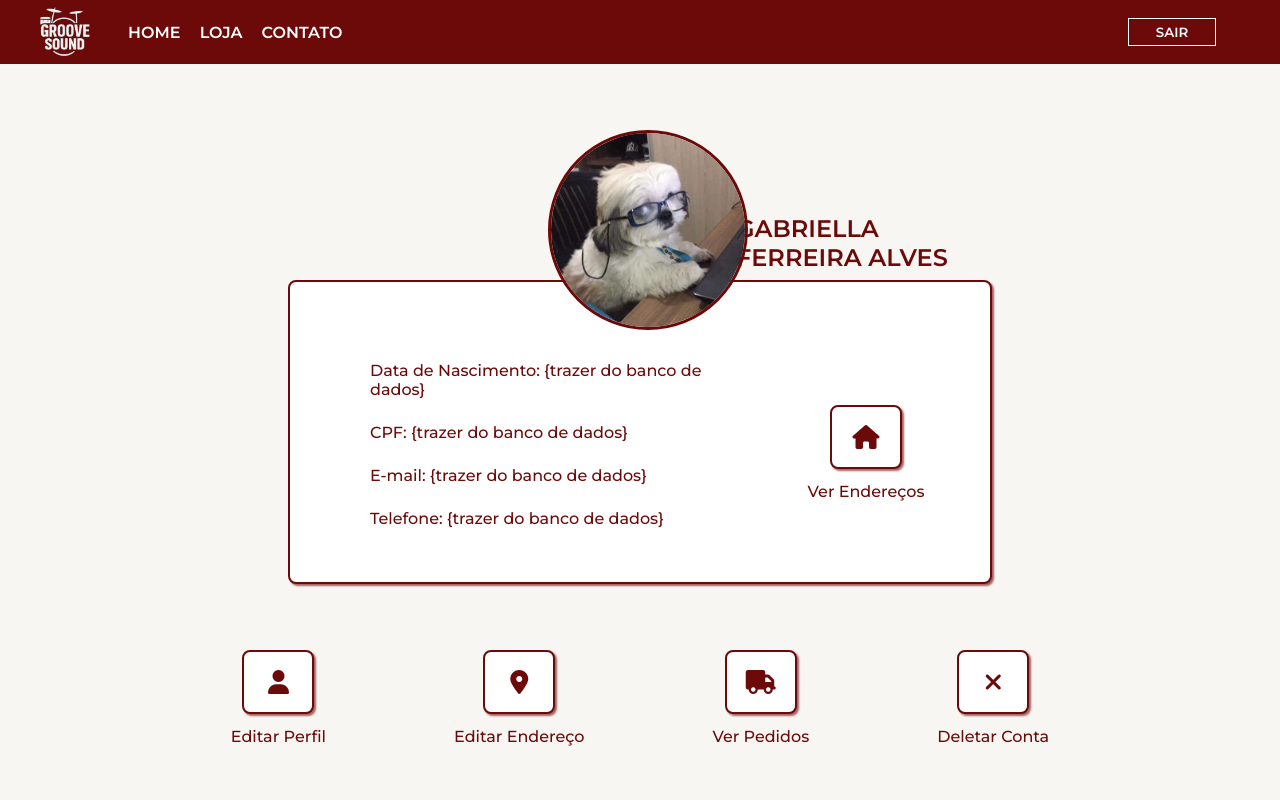
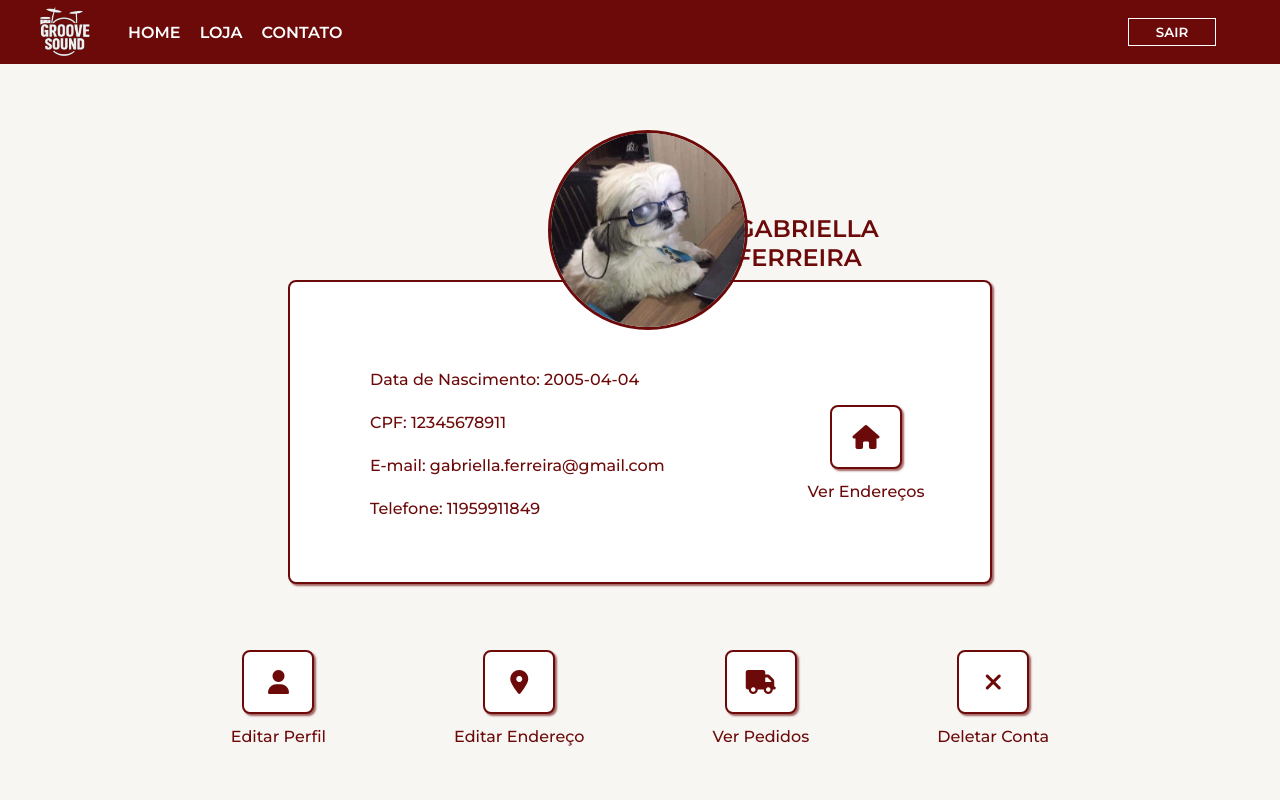
Before and after one commit to coutinho-06/Projeto_Loja_De_Musica_Umc, a PHP site: page /AreaCliente/AcessoCliente.php in a window 1280 px wide. Run offline with PHP 8.4, Linux system fonts and the light colour scheme; data comes from the database, SQL or seed files in the repository; some libraries are stand-ins or nearby versions; some web fonts are replaced.

Commit message:
Select das informações do cliente

```diff
--- a/Sistema/AreaCliente/AcessoCliente.php
+++ b/Sistema/AreaCliente/AcessoCliente.php
@@ -1,3 +1,7 @@
+<?php
+    include "../Database/conexao.php";
+?>
+
 <!DOCTYPE html>
 <html lang="pt-br">
 <head>
@@ -75,6 +79,25 @@
 
 
     <section>
+        <?php
+                $sql = "SELECT
+                cl.id_cliente as IdCLiente,
+                cl.primeiro_nome AS Cliente,
+                cl.segundo_nome AS Sobrenome,
+                cl.data_nascimento AS data_nascimento,
+                cl.cpf AS CPF,
+                cl.email as Email,
+                cl.telefone AS telefone,
+                en.cep AS Cep,
+                en.numero AS Numero
+                FROM
+                    cliente AS cl
+                INNER JOIN
+                    endereco AS en ON cl.id_cliente = en.id_cliente
+                WHERE email = 'gabriella.ferreira@gmail.com';";
+                $result = mysqli_query($conn, $sql);
+                $result = mysqli_fetch_assoc($result);
+            ?>
 
         <div class="containerSuperior">
             <div class="espaco">
@@ -84,18 +107,19 @@
                 <img src="../IMG/cleinte.png" alt="">
             </div>
             <div class="nomeCliente">
-                <h2>Gabriella Ferreira Alves</h2>
+                <h2><?php print_r($result['Cliente'] . " " . $result['Sobrenome']); ?></h2>
             </div>
         </div>
+
 
         <div class="containerMeio">
             <div class="caixaInfo">
                 <div class="infosClientes">
                     <ul>
-                        <li>Data de Nascimento: {trazer do banco de dados}</li>
-                        <li>CPF: {trazer do banco de dados}</li>
-                        <li>E-mail: {trazer do banco de dados}</li>
-                        <li>Telefone: {trazer do banco de dados}</li>
+                        <li>Data de Nascimento: <?php print_r($result['data_nascimento']); ?></li>
+                        <li>CPF: <?php print_r($result['CPF']); ?></li>
+                        <li>E-mail: <?php print_r($result['Email']); ?></li>
+                        <li>Telefone: <?php print_r($result['telefone']); ?></li>
                     </ul>
                 </div>
                 <div class="espacoendereco">
@@ -284,8 +308,8 @@
                     conteudo.innerHTML = `
                         <div id="modal-content">
                             <ul>
-                                <li>Número da residência: {trazer do banco de dados}</li>
-                                <li>CEP: {trazer do banco de dados}</li>
+                                <li>Número da residência: <?php print_r($result['Numero']); ?></li>
+                                <li>CEP: <?php print_r($result['Cep']); ?></li>
                             </ul>
                         </div>
 
--- a/Sistema/Database/verificacao.php
+++ b/Sistema/Database/verificacao.php
@@ -14,6 +14,8 @@
         //Essa função serve para transformar o objeto de banco de dados em um objeto PHP para que possamos acessar os dados que estão dentro do Array.
         $result = mysqli_fetch_assoc($result);
 
+        setcookie("email", $email);
+
         # verificação de senha com base no que retornou
         Header("Location: ../AreaCliente/AcessoCliente.php");
     }else {
```
Also changed, not shown: Sistema/AreaAdm/AdmDashboard.php (+7 -0 lines).
